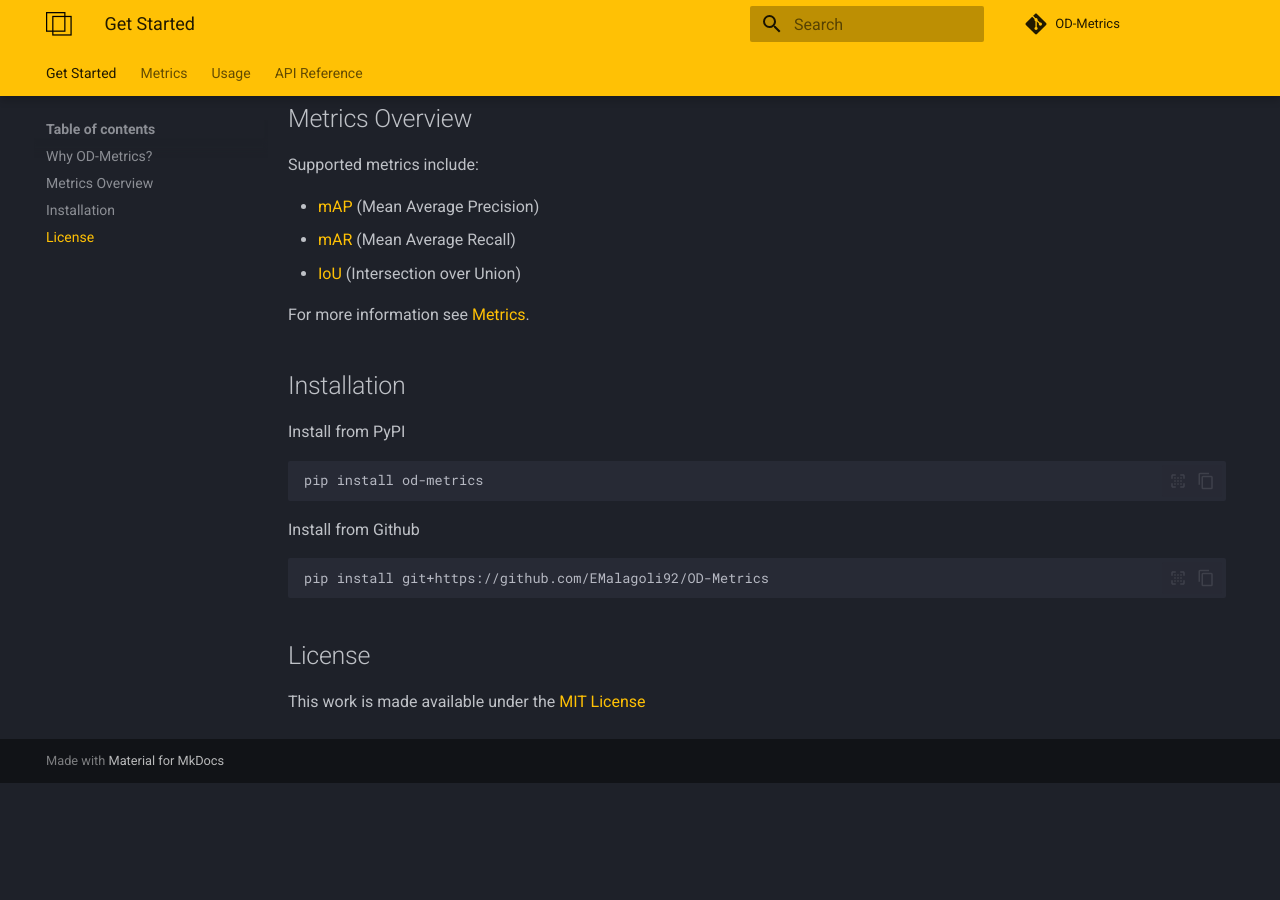
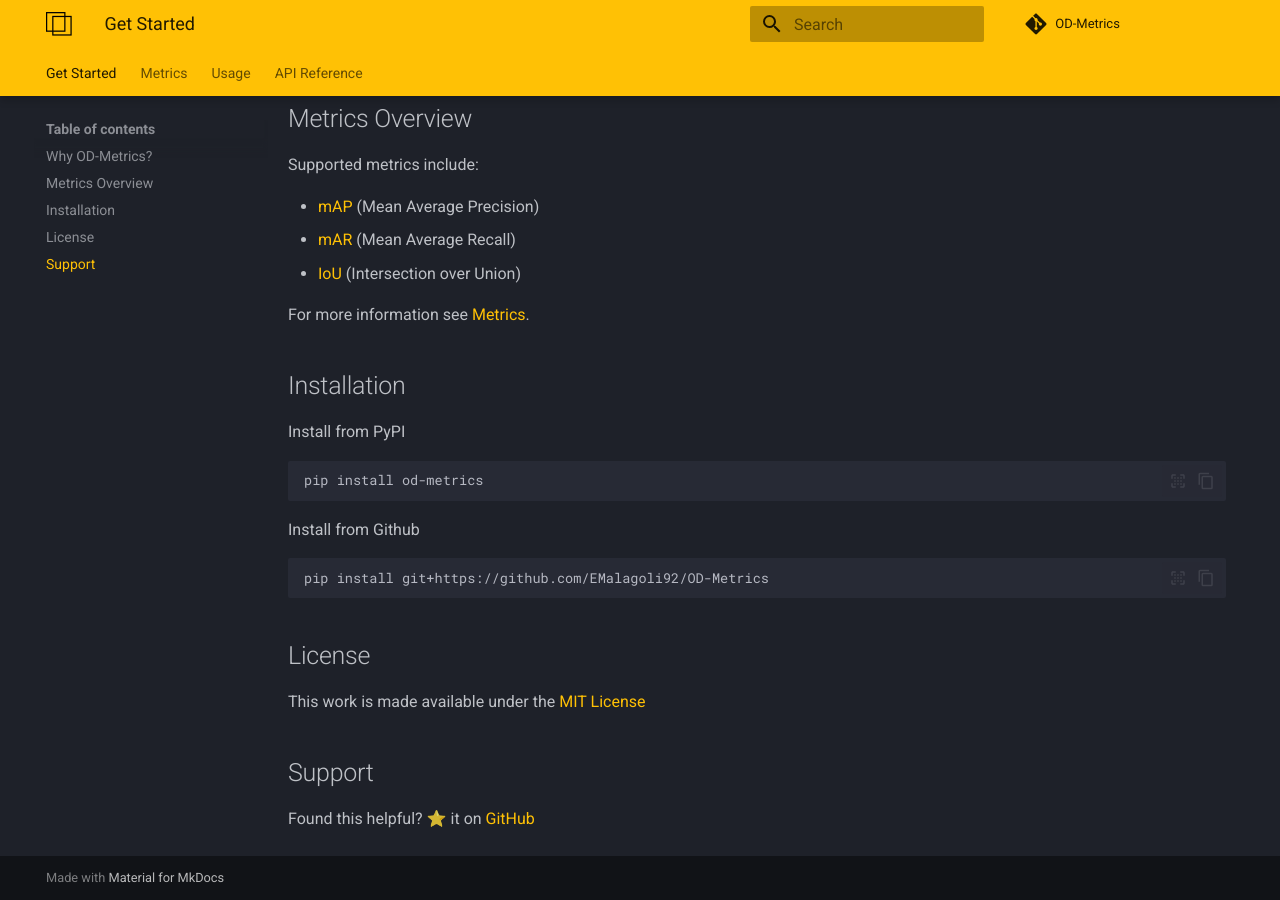
Before and after one commit to EMalagoli92/OD-Metrics, an MkDocs documentation site: the page built from docs/index.md, in a window 1280 px wide and 900 px high, scrolled down 987 px. Built offline with MkDocs 1.6.1 and Material for MkDocs 9.7.7, drawn with Linux system fonts in a browser that asks for light colours; comment, search, counter and statistics services are not loaded; before the commit the page ends 1770 px from its top, so only the background shows below that.

Commit message:
feat(docs): add 'support' section

````diff
--- a/docs/index.md
+++ b/docs/index.md
@@ -61,5 +61,7 @@
 ```
 
 ## License
+This work is made available under the [MIT License](https://github.com/EMalagoli92/OD-Metrics/blob/main/LICENSE)
 
-This work is made available under the [MIT License](https://github.com/EMalagoli92/OD-Metrics/blob/main/LICENSE)
+## Support
+Found this helpful? ⭐ it on [GitHub](https://github.com/EMalagoli92/OD-Metrics)
````
Also changed, not shown: README.md (+3 -0 lines).
